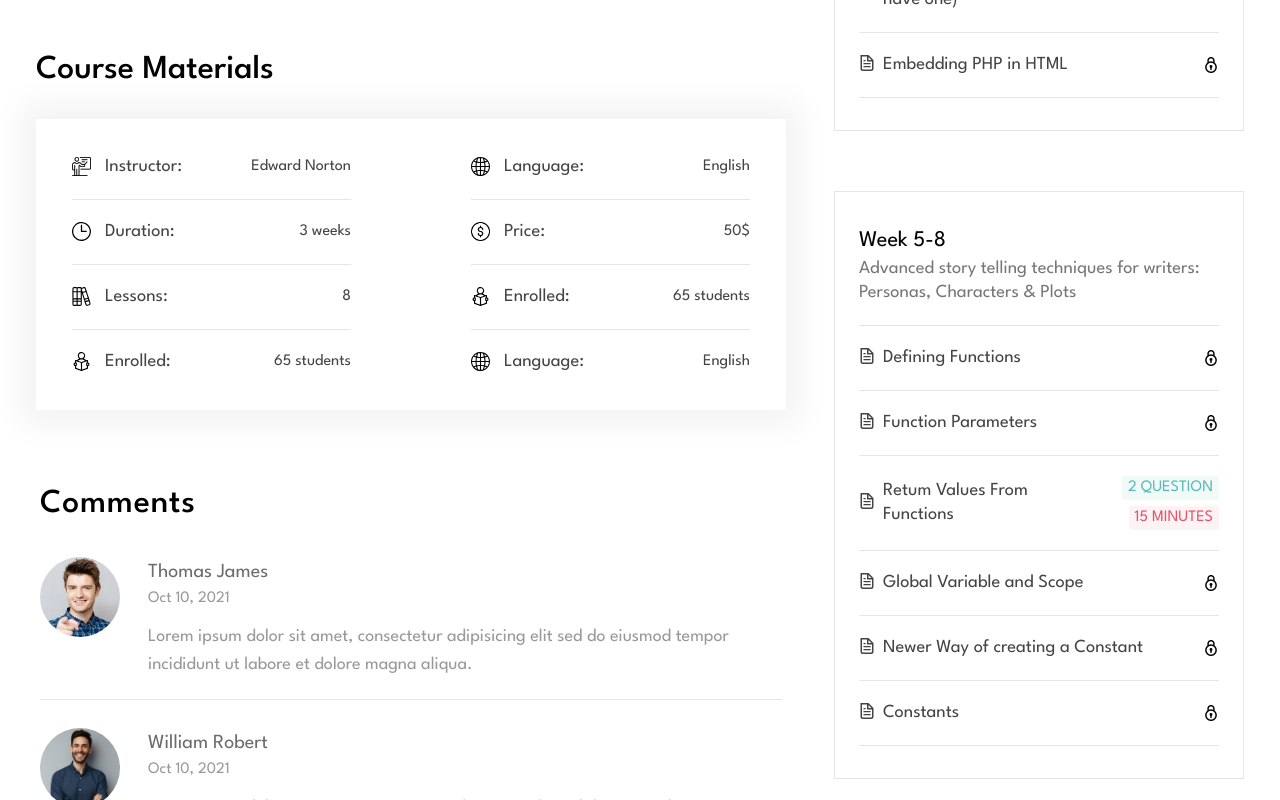
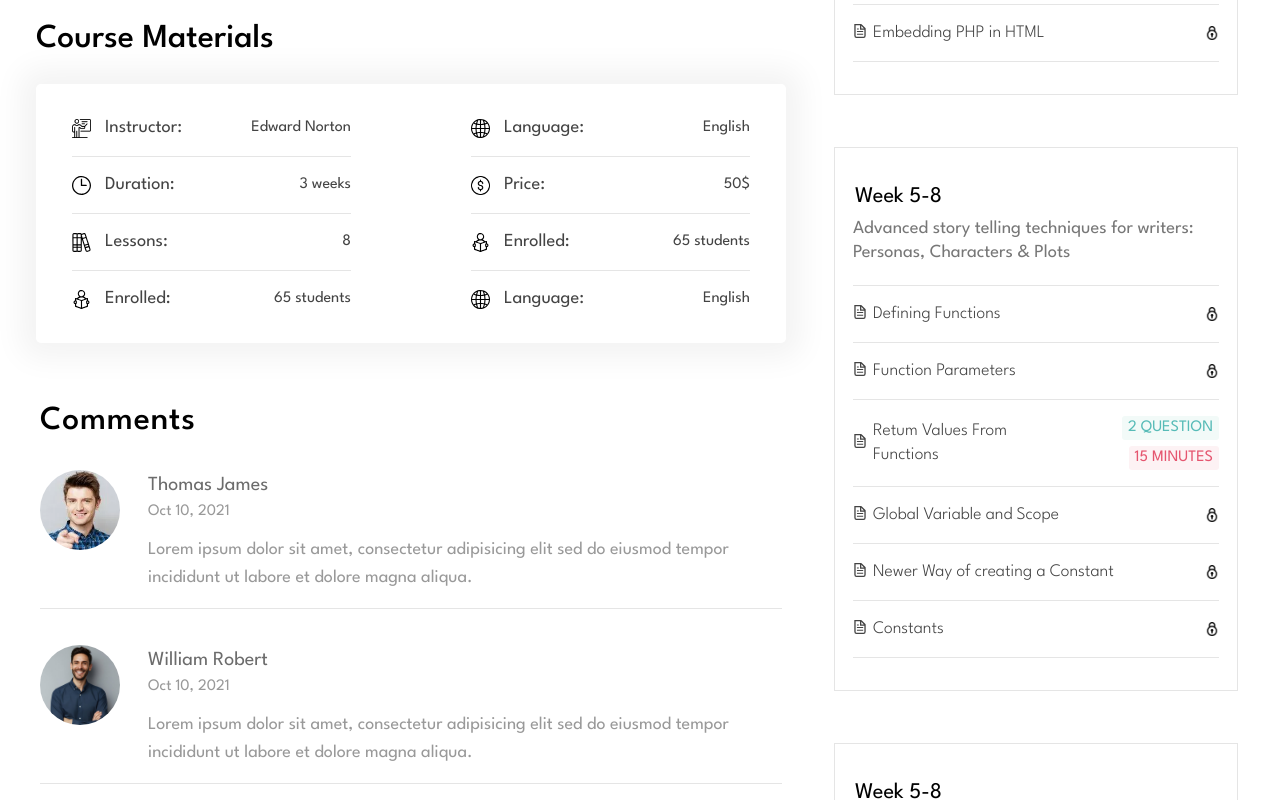
Before and after one commit to Black4315/course, a Next.js app: page / in a window 1280 px wide. Shown: the part 760-1560 px from the top of the page. Built offline with nearby package versions, Linux system fonts and the light colour scheme; no server answers.

Commit message:
mobileCheck update commit

```diff
--- a/src/app/components/CourseTopic/index.tsx
+++ b/src/app/components/CourseTopic/index.tsx
@@ -97,9 +97,9 @@ const CourseTopic = ({ user }: any) => {
             .to(".progPercent", { opacity: 1, duration: 0.5 }, "-=0.3");
     }, [courseProg]);
     return (
-        <div className="lg:max-w-[410px] flex-1">
+        <div className="lg:max-w-[410px] flex-1 pr-1.5">
             <h3 className="h3 mb-14 ">Topics for This Course</h3>
-            <div className="w-full rounded-md bg-gray-200 h-[5px] relative">
+            <div className="w-[101%] -ml-1 rounded-md bg-gray-200 h-[5px] relative mb-17.5">
                 <div className={`courseProgbar bg-green-200 h-full rounded-md w-0 `} />
 
                 <div className="courseProg text-purple-100 absolute -top-11.5 text-xs -left-[0%] font-sans flex-center flex-col">
@@ -108,11 +108,11 @@ const CourseTopic = ({ user }: any) => {
                 </div>
             </div>
             {courseTopic.map(({ id, title, shortTitle, questions, body, ques, minutes, list }) => (
-                <div ref={ref} className={`border transition-all duration-300 border-gray-border   ${!mobileWidth ? 'p-6 py-8 mt-15' : 'py-6 mt-8'} ${mobileWidth &&
+                <div ref={ref} className={`border transition-all duration-300 border-gray-border   ${!mobileWidth ? 'p-4.5 py-8 mt-13' : 'py-6 mt-8'} ${mobileWidth &&
                     (topicMenuOpen != id && 'h-20')} overflow-hidden `}
                     style={mobileWidth && topicMenuOpen === id ? { height: ref.current?.scrollHeight } : {}} key={id}>
                     <div className={`${mobileWidth && 'px-6 flex justify-between'}`}>
-                        <h4 className={`h4 ${mobileWidth && 'w-0'} flex-grow text-nowrap overflow-hidden text-ellipsis`}>
+                        <h4 className={`h4 ${mobileWidth && 'w-0'} ml-0.5 flex-grow text-nowrap overflow-hidden text-ellipsis`}>
                             {mobileWidth ?  shortTitle  :  title }
                         </h4>
                         {mobileWidth && (<>
@@ -129,7 +129,7 @@ const CourseTopic = ({ user }: any) => {
                         </>)}
 
                     </div>
-                    <p className="body-1 pb-5 border-b-1 border-gray-border">{!mobileWidth && body}</p>
+                    <p className="body-1 pb-5 border-b-1 border-gray-border mt-1">{!mobileWidth && body}</p>
                     <ul>
                         {list.map((item, i) => (
                             <div key={i} >
@@ -150,9 +150,9 @@ const CourseTopic = ({ user }: any) => {
                                     className={`li ${mobileWidth && 'px-6'} ${(i == 2||i==list.length-1) && 'after:h-[1px] after:bg-blue-100  after:w-0 after:absolute after:-bottom-[1px] cursor-pointer hover:after:w-full after:transition-all after:duration-300 after:left-0'}`}
                                 >
 
-                                    <Image className="-mt-1 " src={file} width={16} height={16} alt="file" />
-                                    <p className='mx-2 text-[1.15rem] leading-6 '>{item}</p>
-                                    {i != 2 && <Image className="ml-auto" src={lock} width={16} height={16} alt="lock" />}
+                                    <Image className="-mt-1 " src={file} width={14} height={14} alt="file" />
+                                    <p className='mx-1.5 text-[1.10rem] leading-6 font-[350]'>{item}</p>
+                                    {i != 2 && <Image className="ml-auto" src={lock} width={14} height={14} alt="lock" />}
                                     {i == 2 && (
                                         <div className="ml-auto flex flex-wrap justify-end gap-1.5 items-center">
                                             <span className="px-1.5 bg-[#f2faf8] rounded-[3px] text-[#57bbb7]">{ques} QUESTION</span>
--- a/src/app/components/Header.tsx
+++ b/src/app/components/Header.tsx
@@ -2,6 +2,7 @@ import { arrowRight } from '@/utils'
 import Image from 'next/image'
 
 const Header = () => {
+
   return (
     <header className='bg-gray-100 '>
       <div className="common-padding py-3 screen-max-width">
--- a/src/app/components/Hero.tsx
+++ b/src/app/components/Hero.tsx
@@ -36,7 +36,7 @@ const Hero = ({ user, mobileCheck }: { user: any; mobileCheck :boolean}) => {
     }, [])
 
     return (
-        <section className='common-padding py-5 screen-max-width mb-10'>
+        <section className='common-padding py-4.5 screen-max-width mb-10'>
             <div className="flex flex-col gap-7 lg:grid lg:grid-rows-[repeat(4,auto)] lg:grid-cols-[minmax(500px,750px)_auto] xl:grid-cols-[minmax(600px,750px)_auto]">
                 <div className={`${isWide ? 'col-span-2' : ''} ${(mobileCheck && isVideoStart && !isWide) && 'sticky top-0 shadow-sm z-9 px-3 sm:px-9 -mx-3 sm:-mx-9 -mt-5 py-3 pt-5 bg-white'}  flex flex-col  max-xl:col-span-2`}>
 
@@ -74,9 +74,9 @@ const Hero = ({ user, mobileCheck }: { user: any; mobileCheck :boolean}) => {
                 </div>
 
                 <div className='col-start-1 row-start-2 max-md:mx-2 mt-3 md:my-4 '>
-                    <h2 className="h2 mb-7 max-md:hidden">Course Materials</h2>
+                    <h2 className="h2 mb-6 max-md:hidden">Course Materials</h2>
 
-                    <div className="px-9 py-6.5 md:py-4 shadow-[0_0_30px_15px_rgba(0,0,0,.05)] ">
+                    <div className="px-9 py-6.5 md:py-4 shadow-[0_0_30px_15px_rgba(0,0,0,.05)] rounded-sm">
                         <h2 className="h2 mb-3 mt-7 hidden max-md:block text-[1.3rem]">Course Materials</h2>
                         <div className="md:flex justify-between *:flex-1  gap-30 ">
                             {courseMat.map((item: any, i) => (
@@ -99,12 +99,12 @@ const Hero = ({ user, mobileCheck }: { user: any; mobileCheck :boolean}) => {
                     <CourseTopic {...{ user }} />
                 </div>
 
-                <div id="comments" className='col-start-1 row-start-3 max-md:mt-5 mx-1'>
+                <div id="comments" className='col-start-1 row-start-3 max-md:mt-5 mx-1 mt-3'>
                     {/* comments */}
                     <h2 className="h2 mb-3 tracking-wide ">Comments</h2>
                     <ul className="mb-10">
                         {comments.map(({ user, profilePicture, date, comment }, index) => (
-                            <li key={index} className="li mb-2" style={{ border: index == comments.length - 1 ? 'none' : '' }}>
+                            <li key={index} className="li mb-5" style={{ border: index == comments.length - 1 ? 'none' : '' }}>
                                 <div className="flex gap-4 sm:gap-7">
                                     <Image src={profilePicture} alt={user} width={300} height={0} className="w-15 h-15 sm:w-20 sm:h-20 rounded-full object-cover" />
                                     <div>
--- a/src/app/components/VideoPlayer/ContainerEvents.tsx
+++ b/src/app/components/VideoPlayer/ContainerEvents.tsx
@@ -168,7 +168,7 @@ const ContainerEvents: React.FC<ContainerEventsProps> = (
 
       {startPlay &&
         <div onClick={() => mobileCheck && handleProcess('play-pause')}
-          className={`fade w-15 h-15 md:w-20 md:h-20 md:text-4xl text-2xl z-1 rounded-full bg-black-50/81 flex-center text-[#eeeeee] ${!mobileCheck && 'opacity-0'} `}
+          className={`fade w-15 h-15 md:w-20 md:h-20 md:text-4xl text-2xl z-1 rounded-full bg-[#000000bc] flex-center text-[#eeeeee] ${!mobileCheck && 'opacity-0'} `}
         >
           {!mobileCheck ?
             (isPlaying ? <IoMdPlay /> : (!isEnd ? <IoMdPause /> : <IoReload />)) :
--- a/src/app/components/VideoPlayer/Settings.tsx
+++ b/src/app/components/VideoPlayer/Settings.tsx
@@ -18,12 +18,16 @@ const Settings = ({ isSettingOpen, settingsBtn, setisSettingOpen, videoRef, setV
 
 
   const handleQualityChange = (newQuality: number) => {
+    setVideo((prev: any) => ({ ...prev, isPlaying: false }))
 
     const currentTime = videoRef.current?.currentTime || 0;
     videoRef.current?.setAttribute("src", `/assets/videos/shahinVideo/${newQuality}p.webm`);
     videoRef.current?.load();
     videoRef.current!.currentTime = currentTime;
-    setVideo((prev: any) => ({ ...prev, isPlaying: true }))
+    setTimeout(() => {
+      setVideo((prev: any) => ({ ...prev, isPlaying: true }))
+
+    }, 350);
   };
 
   useEffect(() => {
--- a/src/app/globals.css
+++ b/src/app/globals.css
@@ -118,7 +118,7 @@ body {
       @apply text-white bg-[#dc3545] border-[#dc3545] outline-0 [&:focus]:shadow-[0_0_0_3px_rgba(220,53,69,0.5)]
     }
     .li{
-      @apply flex items-center relative text-gray-700 border-b-1 border-gray-border py-5
+      @apply flex items-center relative text-gray-700 border-b-1 border-gray-border py-4
     }
     .button{
       @apply cursor-pointer mt-6 w-46 h-12 sm:w-54 sm:h-15 bg-green-300 rounded-sm text-white flex items-center justify-center  sm:text-lg transition-all hover:bg-white hover:text-black border-2 border-transparent hover:border-green-300
```
